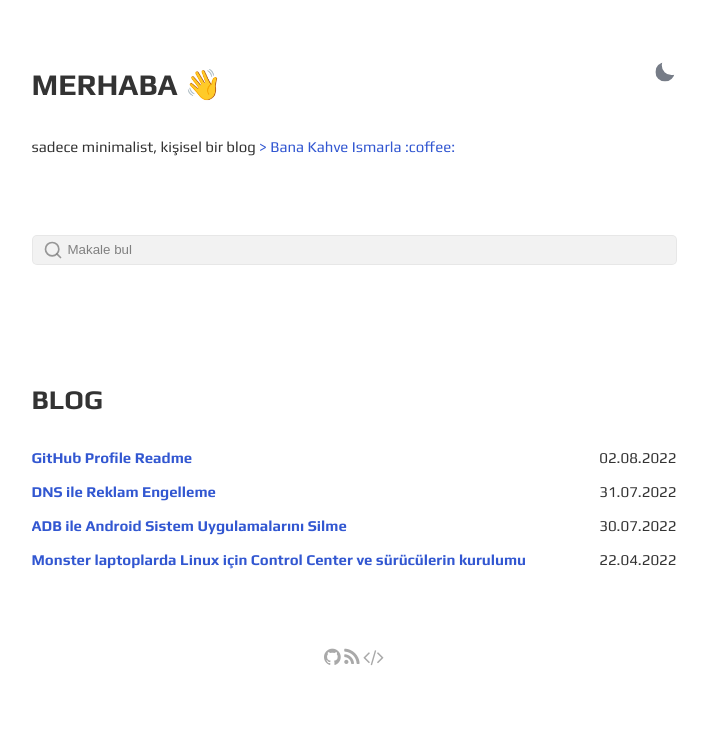
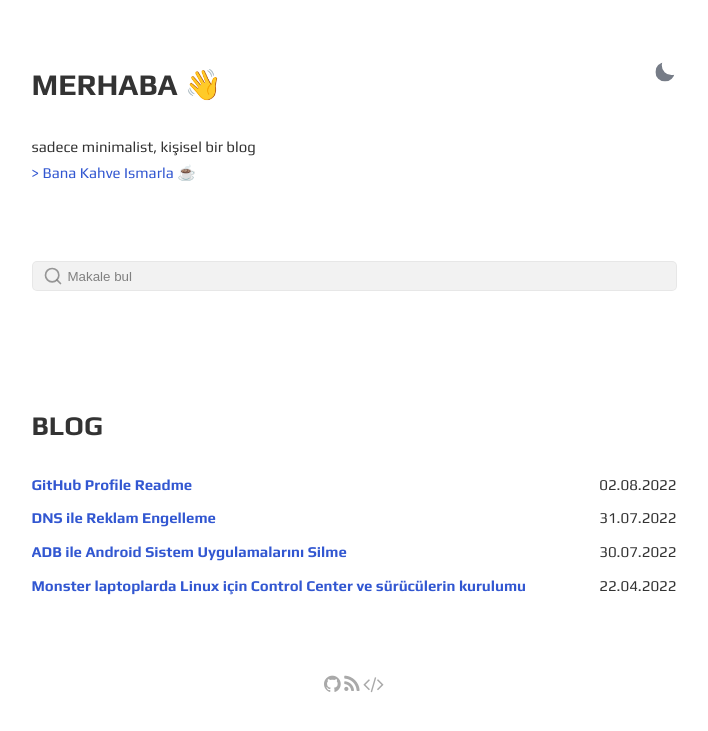
Before and after one commit to yucellmustafa/yucellmustafa.github.io, a Jekyll site: the page built from index.html, in a window 1280 px wide. Shown: the top 731 px of the page, without its empty margins (286-994 px from the left). Built offline with Jekyll 4.4.1, drawn with Linux system fonts in a browser that asks for light colours.

Commit message:
edit donate text

```diff
--- a/index.html
+++ b/index.html
@@ -9,8 +9,8 @@ layout: default
         </button>
     </div>
     <div class="bio">
-	    {{ site.author.bio }}
-	    <a href="{{ site.url }}{{ site.baseurl }}/donate/">> Bana Kahve Ismarla :coffee:</a>
+	    {{ site.author.bio }} </br>
+	    <a href="{{ site.url }}{{ site.baseurl }}/donate/">> Bana Kahve Ismarla ☕</a>
     </div>
 
 
```
